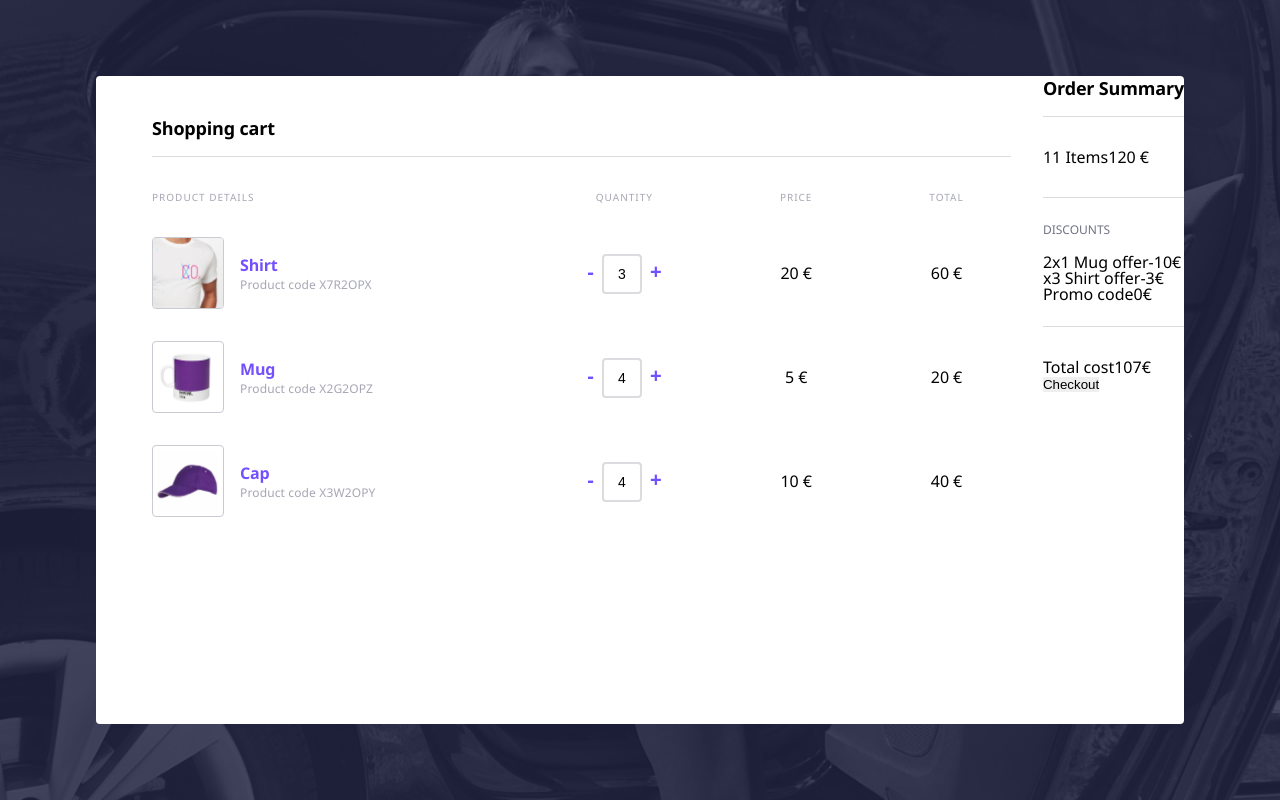
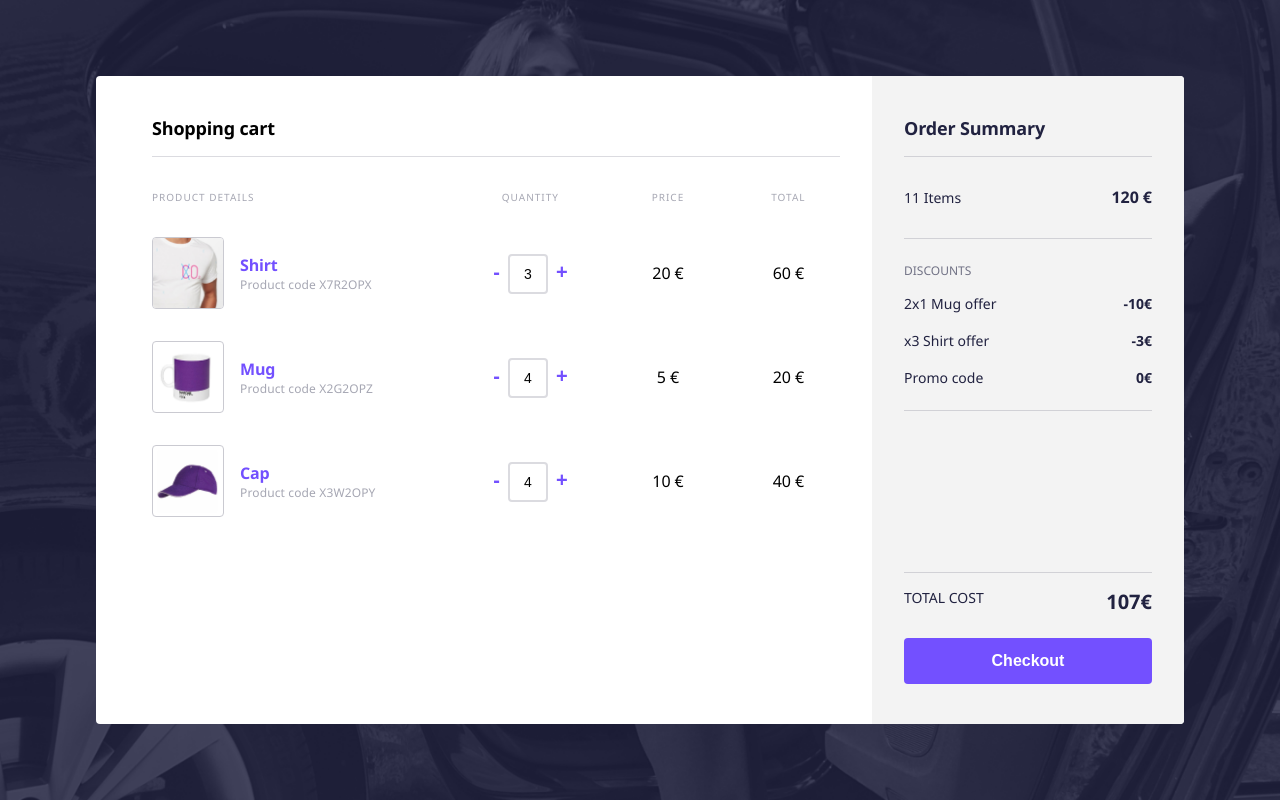
Before and after one commit to mbarsil/frontend-shopping-cart-challenge, an Angular app: page / in a window 1280 px wide. Built offline with nearby package versions, Linux system fonts and the light colour scheme.

Commit message:
feat(order-summary) : Usage of cabify-button

```diff
--- a/src/app/shopping-cart/order-summary/order-summary.component.html
+++ b/src/app/shopping-cart/order-summary/order-summary.component.html
@@ -19,6 +19,6 @@
                 <span class="summary-total-cost">Total cost</span><span class="summary-total-price">107€</span>
             </li>
         </ul>
-        <button type="submit">Checkout</button>
+        <cabify-button>Checkout</cabify-button>
     </div>
 </aside>
--- a/src/app/shopping-cart/order-summary/order-summary.component.scss
+++ b/src/app/shopping-cart/order-summary/order-summary.component.scss
@@ -1,3 +1,73 @@
-.summary{
+.summary input,
+.summary ul li,
+.summary-total-cost {
+  font-size: 14px;
+  line-height: 17px;
+}
+
+.summary-total-price {
+  font-size: 20px;
+  line-height: 25px;
+}
+
+.summary {
+  display: flex;
+  flex-flow: column wrap;
+  padding: 40px 32px;
+  width: 312px;
+  background-color: #f3f3f3;
+  color: #212240;
   height: 100%;
 }
+
+.summary > * {
+  width: 100%;
+}
+
+.summary-items-price {
+  font-size: 16px;
+  font-weight: bold;
+}
+
+.summary input {
+  margin: 8px auto;
+  color: #a6a7b3;
+  text-indent: 16px;
+  text-transform: uppercase;
+}
+
+.summary input::placeholder {
+  color: #a6a7b3;
+  text-transform: lowercase;
+}
+
+.summary ul li {
+  display: flex;
+  justify-content: space-between;
+}
+
+.summary ul li > *:nth-child(2) {
+  font-weight: bold;
+}
+
+.summary ul li + li {
+  margin-top: 20px;
+}
+
+.summary-total {
+  align-self: flex-end;
+  margin-top: auto;
+  padding-top: 16px;
+  padding-bottom: 0;
+  border-top: 1px solid rgba(33, 34, 64, 0.16);
+  color: #212240;
+}
+
+.summary-total-cost {
+  flex-basis: 100%;
+  text-transform: uppercase;
+}
+
+.summary-total-price {
+  font-weight: bold;
+}
```
